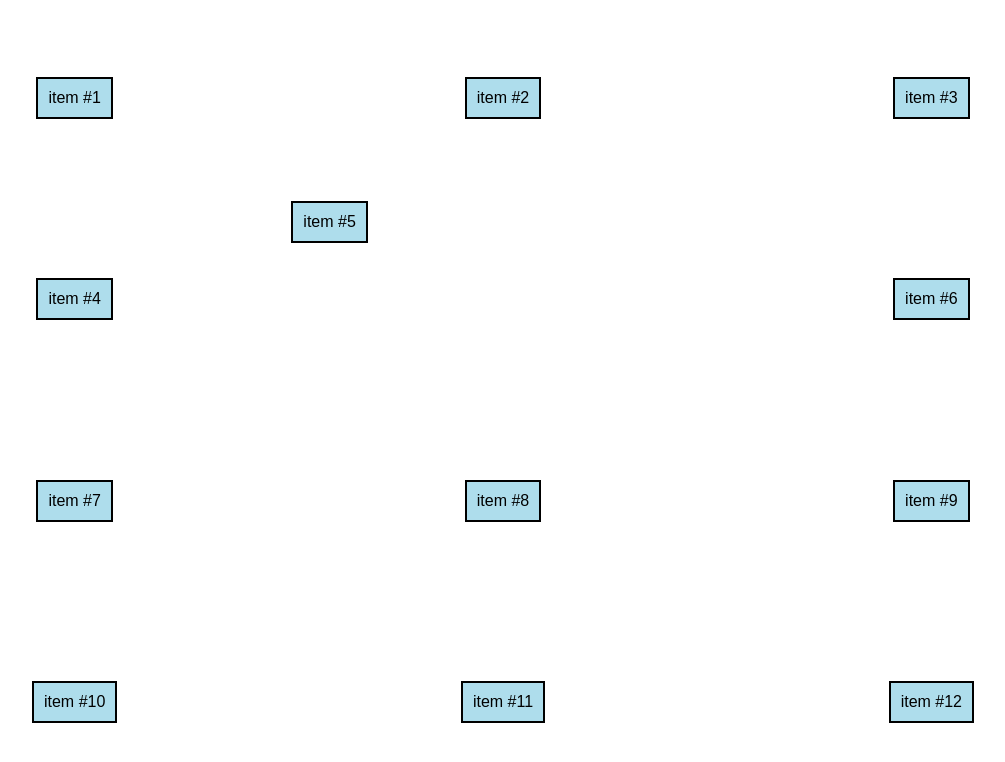
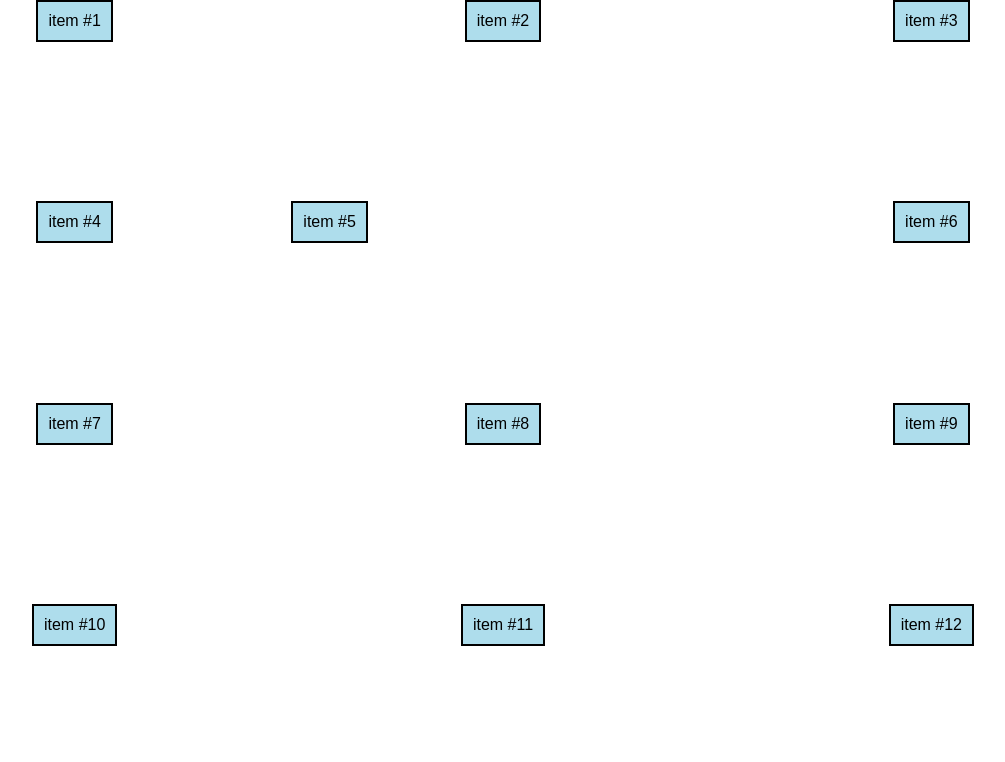
Before and after one commit to joarpega/css-grid-layout, a plain HTML site: page 11.AlineandoItems/index.html in a window 1280 px wide. Shown: the whole page, without its empty margins (137-1142 px from the left). Drawn offline with Linux system fonts and the light colour scheme.

Commit message:
[BN-3] chore Formateando

```diff
--- a/11.AlineandoItems/style.css
+++ b/11.AlineandoItems/style.css
@@ -11,10 +11,10 @@ body {
     grid-template-columns: repeat(3, 1fr);
     grid-template-rows: repeat(4, 1fr);
 
-    /*Valores posibles: justify-items: start end center stretch; */
+    /*Valores posibles: justify-items: start end center stretch;  alinea horizontalmente*/
     justify-items: center;
-    /*Valores posibles: align-items: start end center stretch */
-    align-items: center;
+    /*Valores posibles: align-items: start end center stretch ainea verticalmente*/
+    align-items: start;
 }
 
 .item {
```
Also changed, not shown: 1 other file.
